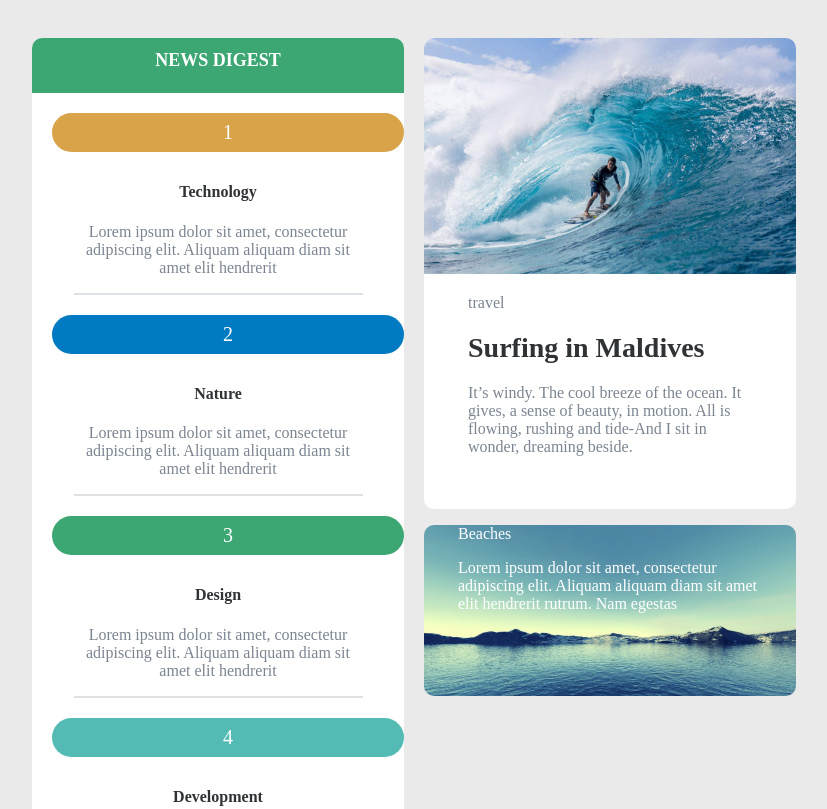
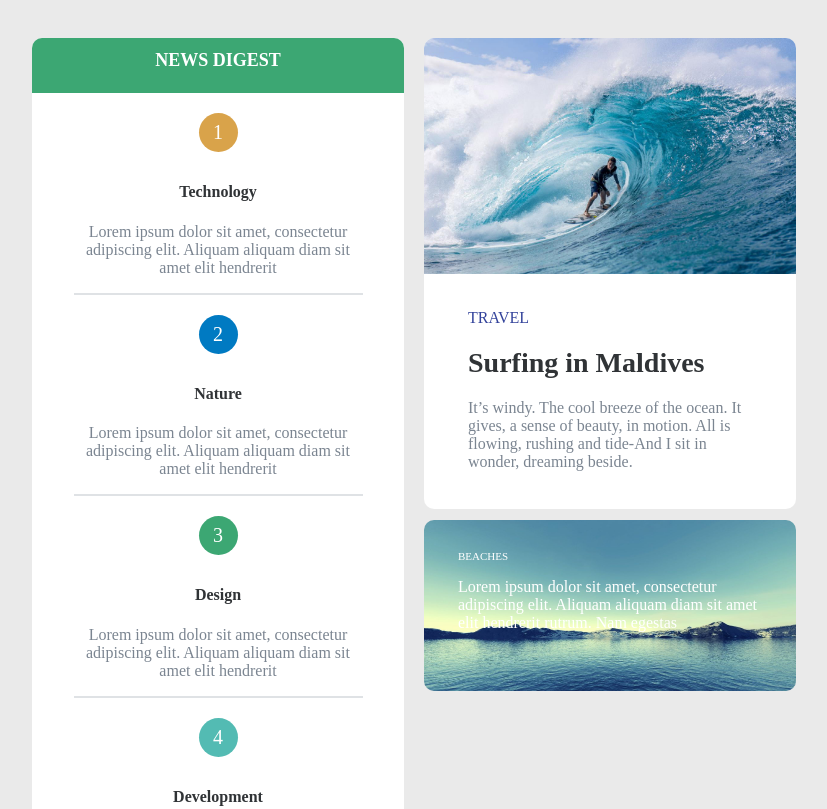
Before and after one commit to mateusz-mudry/homework_1, a plain HTML site: page index.html in a window 1280 px wide. Shown: the top 809 px of the page, without its empty margins (6-833 px from the left). Drawn offline with Linux system fonts and the light colour scheme; a web font is replaced by a local one.

Commit message:
Fixed styles inside boxes

```diff
--- a/index.html
+++ b/index.html
@@ -53,7 +53,7 @@
       <section>
         <div class="box2">
           <img src="surferbarrel.jpg" />
-          <p>travel</p>
+          <p class="box2_title">travel</p>
           <h3>Surfing in Maldives</h3>
           <p>
             It’s windy. The cool breeze of the ocean. It gives, a sense of
@@ -62,7 +62,7 @@
           </p>
         </div>
         <div class="box3">
-          <p>Beaches</p>
+          <p class="box3_title">Beaches</p>
           <p>
             Lorem ipsum dolor sit amet, consectetur adipiscing elit. Aliquam
             aliquam diam sit amet elit hendrerit rutrum. Nam egestas
--- a/styles.css
+++ b/styles.css
@@ -9,7 +9,7 @@ body {
 }
 
 .container div {
-  width: 372px;
+  /* width: 372px; */
   margin: 10px;
 }
 
@@ -145,3 +145,17 @@ hr {
   margin-left: 34px;
   margin-right: 34px;
 }
+
+.box3_title {
+  text-transform: uppercase;
+  font-weight: 500;
+  padding-top: 30px;
+  font-size: 11px;
+}
+
+.box2_title {
+  text-transform: uppercase;
+  color: #33439b;
+  font-weight: 500;
+  margin-top: 31px;
+}
```
